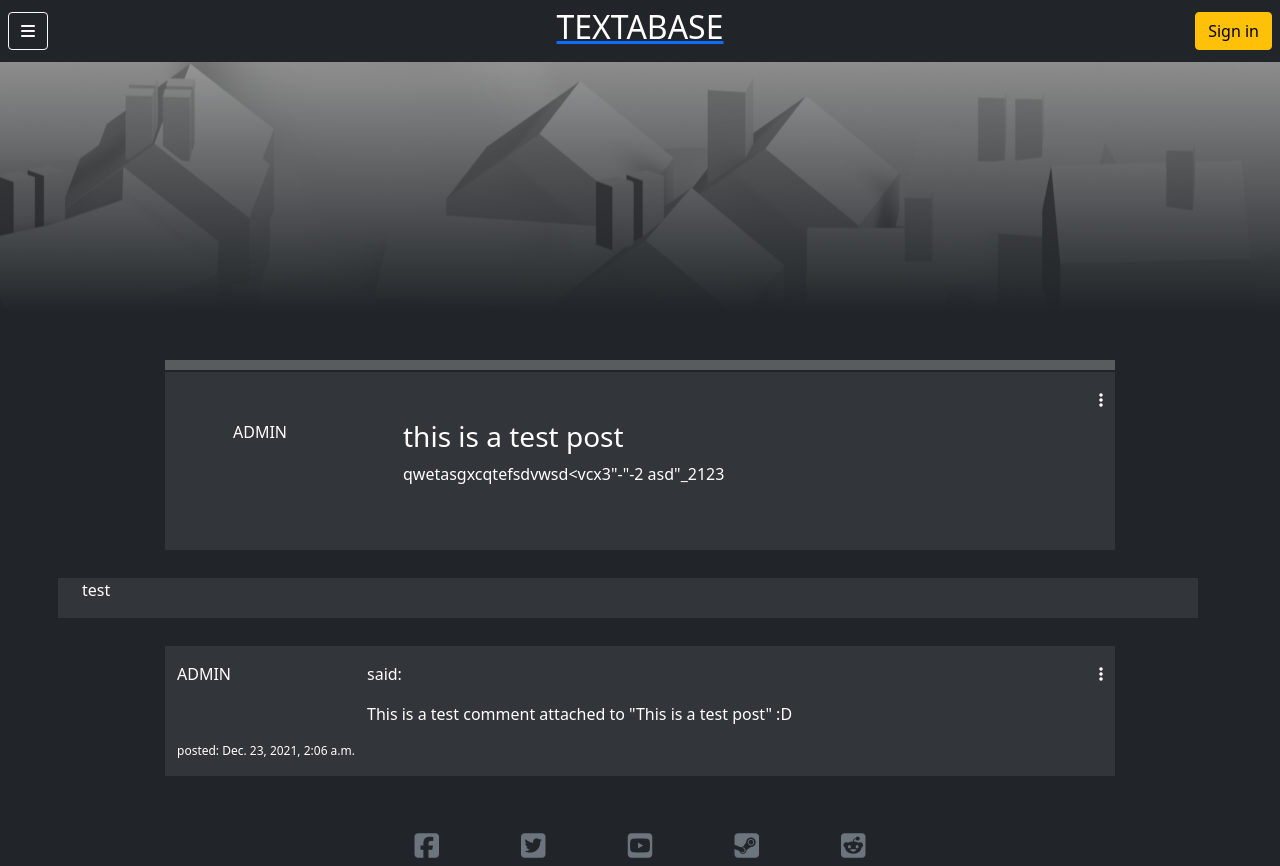
After one commit to Jernskegg/CI-portfolio-Textabase, a Django app: a page that uses templates/thread_page.html in a window 1280 px wide. The commit adds this page. Run offline with Django 3.2, Linux system fonts and the light colour scheme; data comes from the database, SQL or seed files in the repository; both versions use the stored data as it was before the commit; data that the repository does not hold is empty; some libraries are stand-ins or nearby versions.

Commit message:
Feat: Add basic thread page

```diff
--- a/forum/models.py
+++ b/forum/models.py
@@ -27,6 +27,9 @@ class thread(models.Model):
     upvote = models.ManyToManyField(User, related_name="thread_upvotes",
                                     blank=True, default=False)
 
+    class Meta:
+        ordering = ["-date_posted"]
+
     def __str__(self):
         return self.title
 
@@ -36,7 +39,8 @@ class thread(models.Model):
 
 class comment(models.Model):
     comment_posted_by = models.ForeignKey(User, on_delete=models.CASCADE)
-    comment_atached_to = models.ForeignKey(thread, on_delete=models.CASCADE)
+    comment_atached_to = models.ForeignKey(thread, on_delete=models.CASCADE,
+                                           related_name="comments")
     date_posted = models.DateTimeField(auto_now=True, editable=False)
     comment_content = models.TextField(max_length=255)
     comment_upvote = models.ManyToManyField(User,
@@ -44,7 +48,7 @@ class comment(models.Model):
                                             blank=True, default=False)
 
     class Meta:
-        ordering = ['-date_posted']
+        ordering = ["-date_posted"]
 
     def __str__(self):
         return str(self.comment_content) + str(self.comment_atached_to)
--- a/forum/urls.py
+++ b/forum/urls.py
@@ -3,5 +3,5 @@ from django.urls import path
 
 urlpatterns = [
     path('', views.threadList.as_view(), name='home'),
-    path('<slug:slug/>', views.threadPage.as_view(), name='threads_page'),
+    path('<slug:slug>/', views.threadPage.as_view(), name='threads_page'),
 ]
--- a/forum/views.py
+++ b/forum/views.py
@@ -16,9 +16,9 @@ class threadPage(View):
     def get(self, request, slug, *args, **kwargs):
         queryset = thread.objects
         thread_view = get_object_or_404(queryset, slug=slug)
-        comments = thread.comment.order_by('comment_posted')
+        comments = thread_view.comments.order_by("-date_posted")
         upvoted = False
-        if thread.upvote.filter(id=self.request.user.id).exists():
+        if thread_view.upvote.filter(id=self.request.user.id).exists():
             upvoted = True
 
         return render(
--- /dev/null
+++ b/templates/thread_page.html
@@ -0,0 +1,83 @@
+{% extends "base.html" %}
+
+{% block content %}
+{% if user.is_authenticated %}
+{% endif %}
+<!-- post section -->
+<section class="container">
+    <div class="row text-white justify-content-center">
+        <div class="row justify-content-center g-0">
+            <div class="col-10">
+                <hr class="catergory-line catergory-{{ thread_view.catergories }}">
+                <hr class="catergory-spacer">
+            </div>
+        </div>
+        <div class="col-2 text-center bg-custom-thread pt-5">{{ thread_view.thread_starter }}</div>
+        <div class="col-7 p-5 bg-custom-thread">
+            <div class="row">
+                <h3>{{ thread_view.title }}</h3>
+            </div>
+            <div class="row">
+                <p>{{ thread_view.content }}</p>
+            </div>
+        </div>
+        <div class="col-1 bg-custom-thread">
+            <p class="text-white float-end pt-3"><i class="fas fa-ellipsis-v"></i></p>
+        </div>
+    </div>
+</section>
+<!-- make a comment section -->
+<section class="container mt-3">
+    <div class="row">
+        <div class="row justify-content-center g-0">
+            <div class="col-10">
+                <hr class="catergory-line catergory-{{ thread_view.catergories }}">
+                <hr class="catergory-spacer">
+            </div>
+        </div>
+        <div class="row bg-custom-thread">
+            <form class="col-10" action="comment" method="post">
+                <p class="text-white">test</p>
+            </form>
+        </div>
+    </div>
+</section>
+<!-- Comment section -->
+<section class="container">
+
+    {% for comment in comments %}
+    <div class="row mt-3 mb-3 justify-content-center">
+        <div class="row justify-content-center g-0">
+            <div class="col-10">
+                <hr class="catergory-line catergory-{{ thread_view.catergories }}">
+                <hr class="catergory-spacer">
+            </div>
+        </div>
+        <div class="col-2 bg-custom-thread">
+            <div class="col">
+                <p class="text-white mt-3">{{comment.comment_posted_by }}</p>
+            </div>
+        </div>
+        <div class="col-7 bg-custom-thread">
+            <div class="row mt-3">
+                <p class="text-white">said:</p>
+            </div>
+            <div class="row">
+                <p class="text-white">{{comment.comment_content }}</p>
+            </div>
+        </div>
+        <div class="col-1 bg-custom-thread">
+            <p class="text-white float-end pt-3"><i class="fas fa-ellipsis-v"></i></p>
+        </div>
+        <div class="col-10 bg-custom-thread">
+            <div class="row justify-content-center">
+                <p class="text-white fs-custom-date">
+                    posted: {{ comment.date_posted}}
+                </p>
+            </div>
+        </div>
+    </div>
+    {% endfor %}
+</section>
+
+{%endblock%}
--- a/templates/threads.html
+++ b/templates/threads.html
@@ -49,7 +49,7 @@
                     </div>
 
                     <div class="col text-center">
-                        <a href="">read more...</a>
+                        <a href="{% url 'threads_page' thread.slug %}">read more...</a>
                     </div>
 
                     <div class="col">
```
Also changed, not shown: db.sqlite3, forum/migrations/0008_alter_comment_comment_atached_to.py (added), forum/migrations/0009_alter_comment_comment_atached_to.py (added), forum/migrations/0010_alter_thread_options.py (added).
